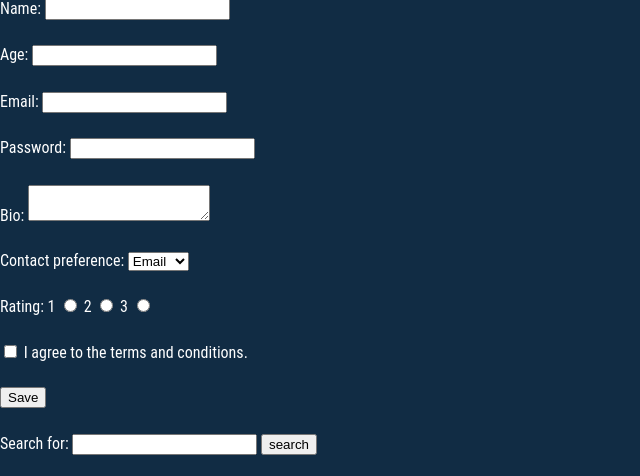
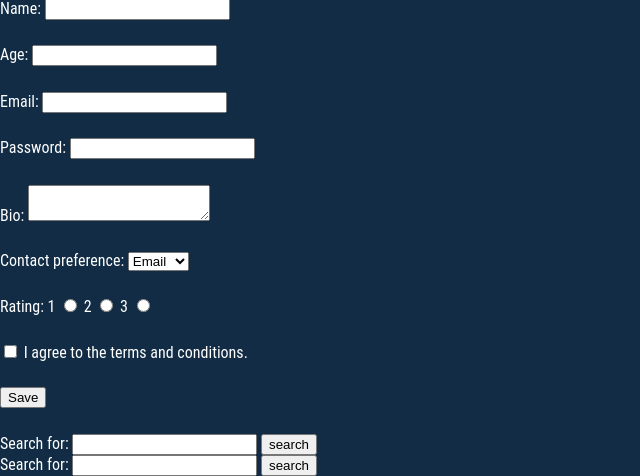
Before and after one commit to TalikTom/PHP-Classes-Example, a PHP site: page /index.php?city=Zagreb in a window 1280 px wide. Shown: the part 2233-2709 px from the top of the page, without its empty margins (0-640 px from the left). Before the commit the page ends 2688 px from the top, so only its background shows below. Run offline with PHP 8.4, Linux system fonts and the light colour scheme.

Commit message:
Update index.php

```diff
--- a/index.php
+++ b/index.php
@@ -235,4 +235,18 @@ if ($_SERVER['REQUEST_METHOD'] === 'POST') {
     </form>
 <?php } ?>
 
+<?php
+$submitted = $_GET['sent'] ?? '';
+if ($submitted === 'search') {
+
+    $term = $_GET['term'] ?? '';
+    echo 'You searched for ' . htmlspecialchars($term);
+
+} else { ?>
+    <form action="index.php" method="GET">
+        Search for: <input type="text" name="term">
+        <input type="submit" value="search">
+    </form>
+<?php } ?>
+
 <?php include 'includes/footer.php'; ?>
```
